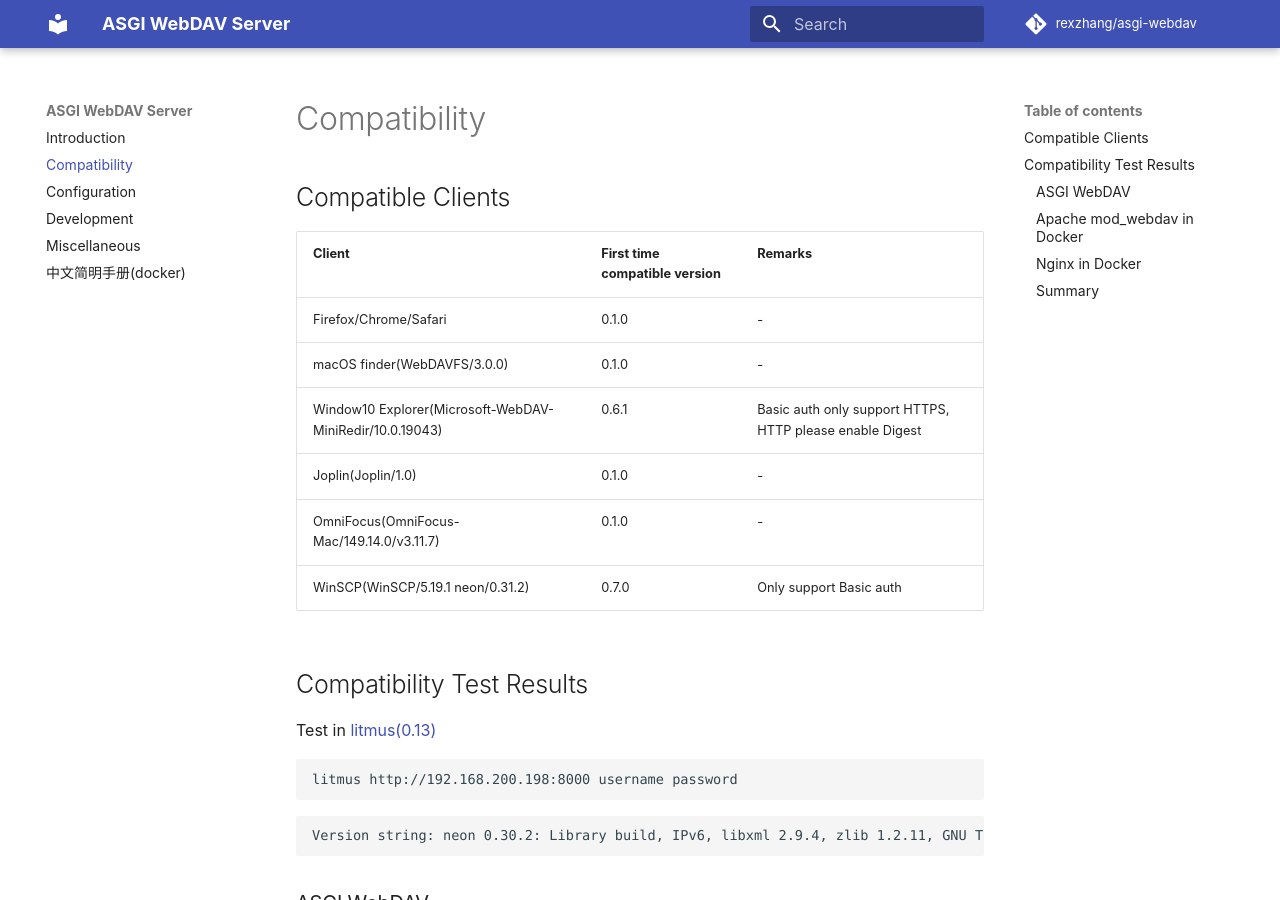
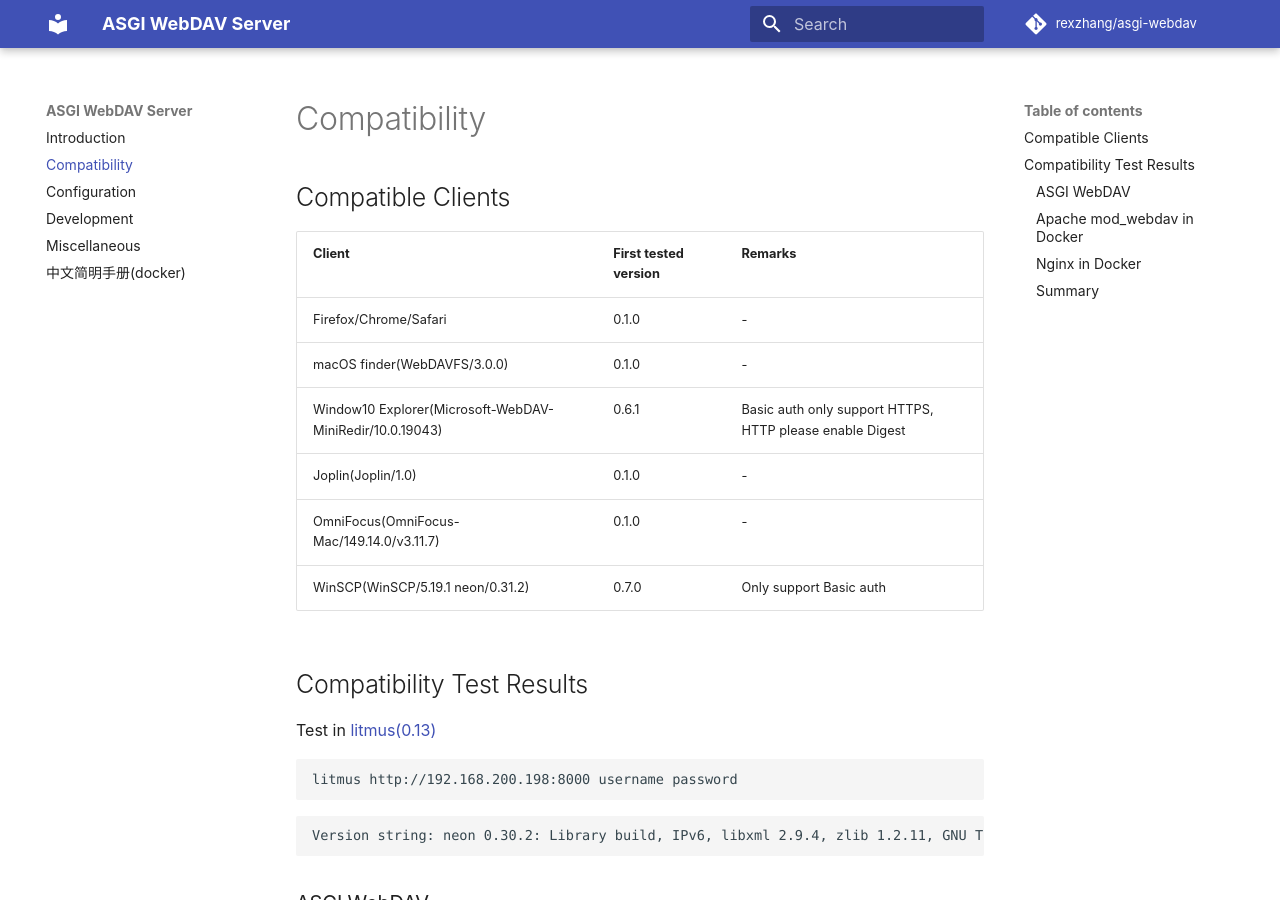
Before and after one commit to rexzhang/asgi-webdav, an MkDocs documentation site: the page built from docs/compatibility.md, in a window 1280 px wide and 900 px high. Built offline with MkDocs 1.6.1 and Material for MkDocs 9.7.7, drawn with Linux system fonts in a browser that asks for light colours; comment, search, counter and statistics services are not loaded.

Commit message:
Update docs

```diff
--- a/docs/compatibility.md
+++ b/docs/compatibility.md
@@ -2,14 +2,14 @@
 
 ## Compatible Clients
 
-| Client                                                   | First time compatible version | Remarks                                                  |
-| -------------------------------------------------------- | ----------------------------- | -------------------------------------------------------- |
-| Firefox/Chrome/Safari                                    | 0.1.0                         | -                                                        |
-| macOS finder(WebDAVFS/3.0.0)                             | 0.1.0                         | -                                                        |
-| Window10 Explorer(Microsoft-WebDAV-MiniRedir/10.0.19043) | 0.6.1                         | Basic auth only support HTTPS, HTTP please enable Digest |
-| Joplin(Joplin/1.0)                                       | 0.1.0                         | -                                                        |
-| OmniFocus(OmniFocus-Mac/149.14.0/v3.11.7)                | 0.1.0                         | -                                                        |
-| WinSCP(WinSCP/5.19.1 neon/0.31.2)                        | 0.7.0                         | Only support Basic auth                                  |
+| Client                                                   | First tested version | Remarks                                                  |
+| -------------------------------------------------------- | -------------------- | -------------------------------------------------------- |
+| Firefox/Chrome/Safari                                    | 0.1.0                | -                                                        |
+| macOS finder(WebDAVFS/3.0.0)                             | 0.1.0                | -                                                        |
+| Window10 Explorer(Microsoft-WebDAV-MiniRedir/10.0.19043) | 0.6.1                | Basic auth only support HTTPS, HTTP please enable Digest |
+| Joplin(Joplin/1.0)                                       | 0.1.0                | -                                                        |
+| OmniFocus(OmniFocus-Mac/149.14.0/v3.11.7)                | 0.1.0                | -                                                        |
+| WinSCP(WinSCP/5.19.1 neon/0.31.2)                        | 0.7.0                | Only support Basic auth                                  |
 
 
 ## Compatibility Test Results
```
